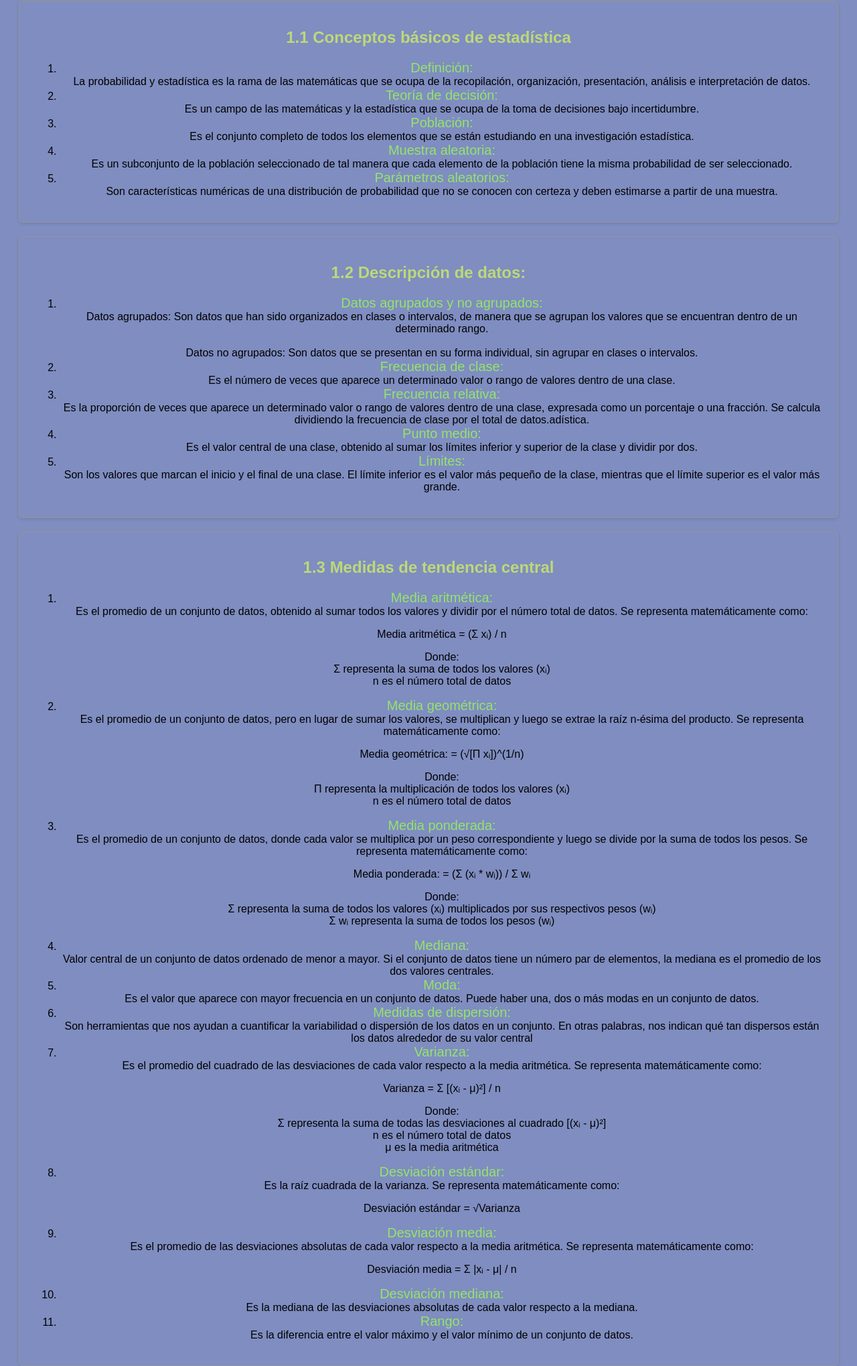
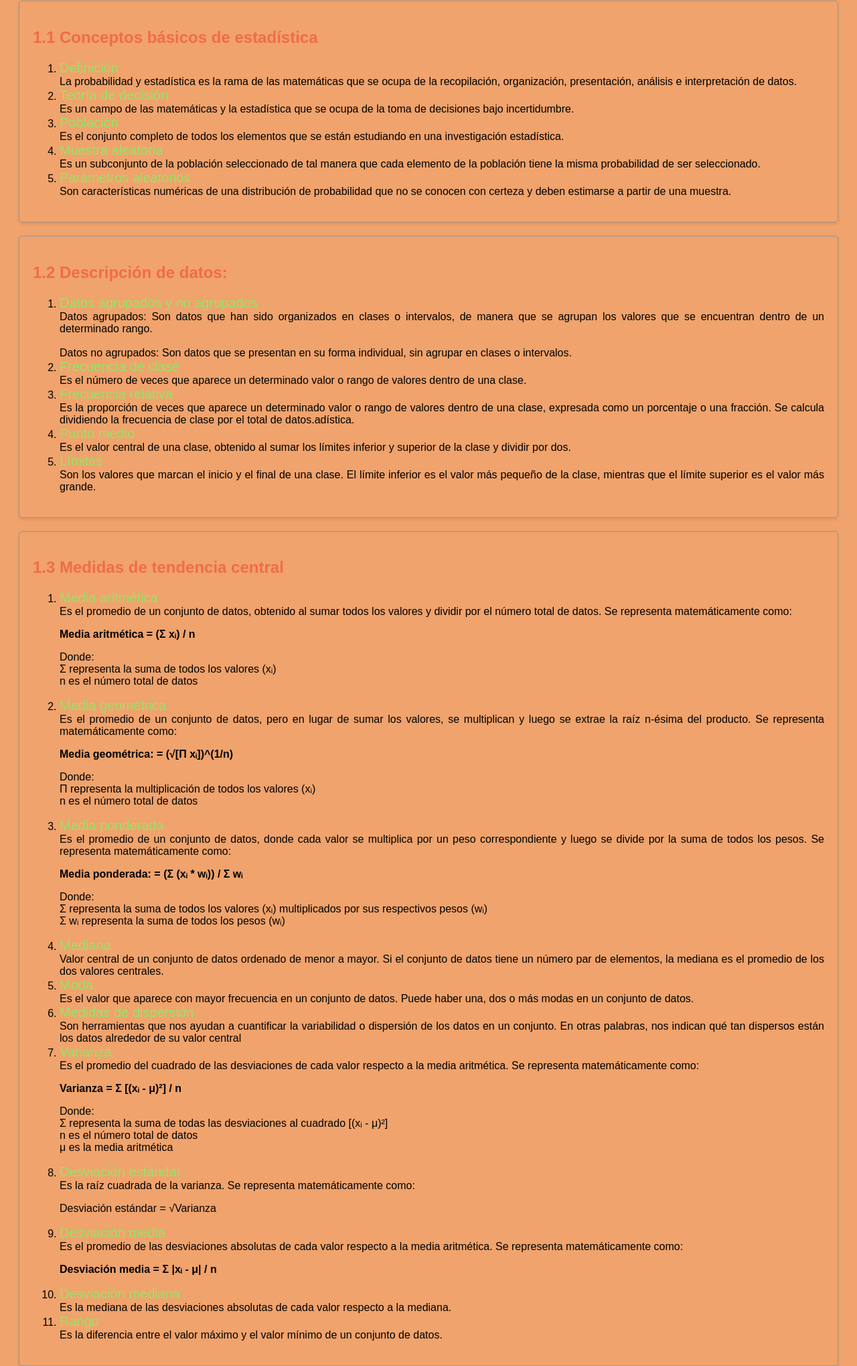
Before and after one commit to imacc19/TemarioPE, a plain HTML site: page index.html in a window 1280 px wide. Shown: the part 79-2118 px from the top of the page at 67% size. Drawn offline with Linux system fonts and the light colour scheme.

Commit message:
Se hicieron los cambios correspondientes

```diff
--- a/index.html
+++ b/index.html
@@ -6,17 +6,17 @@
     <title>Temario PE</title>
     <style>
         body {
-            background-color: rgb(127, 141, 192);
+            background-color: rgb(240, 163, 108);
             font-family: Arial, sans-serif;
-            text-align: center;
+            text-align: justify;
         }
 
         h1 {
-            color: rgb(51, 51, 153);
+            color: rgb(109, 87, 16);
         }
 
         h2 {
-            color: rgb(189, 217, 119);
+            color: rgb(240, 108, 72);
         }
 
         section {
@@ -30,108 +30,108 @@
     </style>
 </head>
 <body>
-    <h1>Tema 1 Estadística descriptiva</h1>
+    <h1  style="text-align: center;">Tema 1 Estadística descriptiva</h1>
 
     <section> <h2>1.1 Conceptos básicos de estadística</h2>
         <ol>
-            <li><n style="font-size: 20px; color: #94e468;">Definición:</n><br>
+            <li><n style="font-size: 20px; color: #94e468;">Definición</n><br>
                 La probabilidad y estadística es la rama de las matemáticas que se ocupa de la recopilación, organización, presentación, análisis e interpretación de datos.</li>
-            <li><n style="font-size: 20px; color: #94e468;">Teoría de decisión:</n><br>
+            <li><n style="font-size: 20px; color: #94e468;">Teoría de decisión</n><br>
                 Es un campo de las matemáticas y la estadística que se ocupa de la toma de decisiones bajo incertidumbre.
-            <li><n style="font-size: 20px; color: #94e468;">Población:</n><br>
+            <li><n style="font-size: 20px; color: #94e468;">Población</n><br>
                 Es el conjunto completo de todos los elementos que se están estudiando en una investigación estadística.
-            <li><n style="font-size: 20px; color: #94e468;">Muestra aleatoria:</n><br>
+            <li><n style="font-size: 20px; color: #94e468;">Muestra aleatoria</n><br>
                     Es un subconjunto de la población seleccionado de tal manera que cada elemento de la población tiene la misma probabilidad de ser seleccionado.
-            <li><n style="font-size: 20px; color: #94e468;">Parámetros aleatorios:</n><br>
+            <li><n style="font-size: 20px; color: #94e468;">Parámetros aleatorios</n><br>
                 Son características numéricas de una distribución de probabilidad que no se conocen con certeza y deben estimarse a partir de una muestra.
                 </ol>
     </section>
 
     <section> <h2>1.2 Descripción de datos:</h2>
         <ol>
-            <li><n style="font-size: 20px; color: #94e468;">Datos agrupados y no agrupados:</n><br>
+            <li><n style="font-size: 20px; color: #94e468;">Datos agrupados y no agrupados</n><br>
 
             <n>Datos agrupados: </n> Son datos que han sido organizados en clases o intervalos, de manera que se agrupan los valores que se encuentran dentro de un determinado rango.<br>
             <br><n>Datos no agrupados: </n> Son datos que se presentan en su forma individual, sin agrupar en clases o intervalos.
             </li>
 
-            <li><n style="font-size: 20px; color: #94e468;">Frecuencia de clase:</n><br>
+            <li><n style="font-size: 20px; color: #94e468;">Frecuencia de clase</n><br>
                 Es el número de veces que aparece un determinado valor o rango de valores dentro de una clase.
 
-            <li><n style="font-size: 20px; color: #94e468;">Frecuencia relativa:</n><br>
+            <li><n style="font-size: 20px; color: #94e468;">Frecuencia relativa</n><br>
                 Es la proporción de veces que aparece un determinado valor o rango de valores dentro de una clase, expresada como un porcentaje o una fracción. Se calcula dividiendo la frecuencia de clase por el total de datos.adística.
 
-            <li><n style="font-size: 20px; color: #94e468;">Punto medio:</n><br>
+            <li><n style="font-size: 20px; color: #94e468;">Punto medio</n><br>
                 Es el valor central de una clase, obtenido al sumar los límites inferior y superior de la clase y dividir por dos.
 
-            <li><n style="font-size: 20px; color: #94e468;">Límites:</n><br>
+            <li><n style="font-size: 20px; color: #94e468;">Límites</n><br>
                 Son los valores que marcan el inicio y el final de una clase. El límite inferior es el valor más pequeño de la clase, mientras que el límite superior es el valor más grande.
                 </ol>
     </section>
 
     <section> <h2>1.3 Medidas de tendencia central</h2>
         <ol>
-            <li><n style="font-size: 20px; color: #94e468;">Media aritmética:</n><br>
+            <li><n style="font-size: 20px; color: #94e468;">Media aritmética</n><br>
                 Es el promedio de un conjunto de datos, obtenido al sumar todos los valores y dividir por el número total de datos. Se representa matemáticamente como:
 
-                <p>Media aritmética = (Σ xᵢ) / n</p>
+                <p><strong>Media aritmética = (Σ xᵢ) / n</strong></p>
                 <p>Donde: <br>
 
                     Σ representa la suma de todos los valores (xᵢ) <br>
                     n es el número total de datos</p>
 
-            <li><n style="font-size: 20px; color: #94e468;">Media geométrica:</n><br>
+            <li><n style="font-size: 20px; color: #94e468;">Media geométrica</n><br>
                 Es el promedio de un conjunto de datos, pero en lugar de sumar los valores, se multiplican y luego se extrae la raíz n-ésima del producto. Se representa matemáticamente como:
 
-                <p>Media geométrica: = (√[Π xᵢ])^(1/n)</p>
+                <p><strong>Media geométrica: = (√[Π xᵢ])^(1/n)</strong></p>
                 <p>Donde: <br>
 
-                    Π representa la multiplicación de todos los valores (xᵢ) <br>
+                    Π representa la multiplicación de todos los valores (xᵢ)<br>
                     n es el número total de datos</p>
 
-            <li><n style="font-size: 20px; color: #94e468;">Media ponderada:</n><br>
+            <li><n style="font-size: 20px; color: #94e468;">Media ponderada</n><br>
                 Es el promedio de un conjunto de datos, donde cada valor se multiplica por un peso correspondiente y luego se divide por la suma de todos los pesos. Se representa matemáticamente como:
 
-                <p>Media ponderada: = (Σ (xᵢ * wᵢ)) / Σ wᵢ</p>
+                <p><strong>Media ponderada: = (Σ (xᵢ * wᵢ)) / Σ wᵢ</strong></p>
                 <p>Donde: <br>
 
                     Σ representa la suma de todos los valores (xᵢ) multiplicados por sus respectivos pesos (wᵢ) <br>
                     Σ wᵢ representa la suma de todos los pesos (wᵢ)</p>
 
-            <li><n style="font-size: 20px; color: #94e468;">Mediana:</n><br>
+            <li><n style="font-size: 20px; color: #94e468;">Mediana</n><br>
                 Valor central de un conjunto de datos ordenado de menor a mayor. Si el conjunto de datos tiene un número par de elementos, la mediana es el promedio de los dos valores centrales.
 
-            <li><n style="font-size: 20px; color: #94e468;">Moda:</n><br>
+            <li><n style="font-size: 20px; color: #94e468;">Moda</n><br>
                 Es el valor que aparece con mayor frecuencia en un conjunto de datos. Puede haber una, dos o más modas en un conjunto de datos.
 
-                <li><n style="font-size: 20px; color: #94e468;">Medidas de dispersión:</n><br>
+                <li><n style="font-size: 20px; color: #94e468;">Medidas de dispersión</n><br>
                     Son herramientas que nos ayudan a cuantificar la variabilidad o dispersión de los datos en un conjunto. En otras palabras, nos indican qué tan dispersos están los datos alrededor de su valor central
 
 
-                    <li><n style="font-size: 20px; color: #94e468;">Varianza:</n><br>
+                    <li><n style="font-size: 20px; color: #94e468;">Varianza</n><br>
                         Es el promedio del cuadrado de las desviaciones de cada valor respecto a la media aritmética. Se representa matemáticamente como:
 
-                        <p>Varianza = Σ [(xᵢ - μ)²] / n</p>
+                        <p><strong>Varianza = Σ [(xᵢ - μ)²] / n</strong></p>
                         <p>Donde: <br>
 
                             Σ representa la suma de todas las desviaciones al cuadrado [(xᵢ - μ)²] <br>
                             n es el número total de datos <br>
                             μ es la media aritmética</p>
 
-                            <li><n style="font-size: 20px; color: #94e468;">Desviación estándar:</n><br>
+                            <li><n style="font-size: 20px; color: #94e468;">Desviación estándar</n><br>
                                 Es la raíz cuadrada de la varianza. Se representa matemáticamente como:
 
                                 <p>Desviación estándar = √Varianza</p>
 
-                                <li><n style="font-size: 20px; color: #94e468;">Desviación media:</n><br>
+                                <li><n style="font-size: 20px; color: #94e468;">Desviación media</n><br>
                                     Es el promedio de las desviaciones absolutas de cada valor respecto a la media aritmética. Se representa matemáticamente como:
 
-                                    <p> Desviación media = Σ |xᵢ - μ| / n</p>
+                                    <p> <strong>Desviación media = Σ |xᵢ - μ| / n</strong></p>
 
-                                    <li><n style="font-size: 20px; color: #94e468;">Desviación mediana:</n><br>
+                                    <li><n style="font-size: 20px; color: #94e468;">Desviación mediana</n><br>
                                         Es la mediana de las desviaciones absolutas de cada valor respecto a la mediana.
 
-                                <li><n style="font-size: 20px; color: #94e468;">Rango:</n><br>
+                                <li><n style="font-size: 20px; color: #94e468;">Rango</n><br>
                                     Es la diferencia entre el valor máximo y el valor mínimo de un conjunto de datos.
                 </ol>
     </section>
@@ -163,13 +163,13 @@
         <p>Es el proceso de organizar y dividir un conjunto de datos en clases o intervalos, con el objetivo de facilitar su análisis y comprensión. Esta técnica es especialmente útil cuando se trabaja con grandes conjuntos de datos, ya que permite resumir la información y obtener una visión general de la distribución de los datos.
             Existen diferentes técnicas de agrupación de datos, cada una con sus propias ventajas y desventajas:</p><br>
 
-            <p style="font-size: 20px; color: #94e468;">1. Agrupación por igual ancho de clase:</p><br>
+            <p style="font-size: 20px; color: #94e468;">1. Agrupación por igual ancho de clase</p><br>
 
             <p>Definición: Esta técnica consiste en dividir el rango de valores en clases o intervalos que tengan el mismo ancho. <br>
                 Ventajas: Es simple y fácil de implementar. <br>
                 Desventajas: Puede no ser adecuada para datos con distribuciones no uniformes, ya que puede generar clases con muy pocos o demasiados datos.</p><br>
 
-            <p style="font-size: 20px; color: #94e468;">2. Agrupación por frecuencias iguales:</p><br>
+            <p style="font-size: 20px; color: #94e468;">2. Agrupación por frecuencias iguales</p><br>
 
             <p>Definición: Esta técnica consiste en dividir el rango de valores en clases o intervalos que contengan un número aproximadamente igual de datos. <br>
                 Ventajas: Se asegura que todas las clases tengan un número similar de datos, lo que facilita la comparación. <br>
@@ -180,20 +180,18 @@
         <p>Son procedimientos estadísticos que se utilizan para seleccionar un subconjunto de elementos (muestra) de una población más grande, con el objetivo de obtener
             información sobre toda la población a partir del análisis de la muestra.</p> <br>
 
-            <p style="font-size: 20px; color: #94e468;">1. Muestreo probabilístico:</p><br>
+            <p style="font-size: 20px; color: #94e468;">1. Muestreo probabilístico</p><br>
             <p>En el muestreo probabilístico, cada elemento de la población tiene una probabilidad conocida y no nula de ser seleccionado para la muestra. Esto garantiza que todos los elementos tengan la misma oportunidad de ser incluidos en la muestra.</p><br>
 
-            <p style="font-size: 20px; color: #94e468;">2. Muestreo no probabilístico:</p><br>
+            <p style="font-size: 20px; color: #94e468;">2. Muestreo no probabilístico</p><br>
             <p>En el muestreo no probabilístico, no se conoce la probabilidad de selección de cada elemento de la población. Esto significa que no todos los elementos tienen la misma oportunidad de ser incluidos en la muestra.</p><br>
     </section>
 
     <section> <h2>1.8. Histogramas.</h2>
         <p>Un histograma es una representación gráfica que utiliza barras para mostrar la distribución de datos cuantitativos. Se construye dividiendo el rango de valores en intervalos o clases, y luego contando la frecuencia de datos que caen dentro de cada intervalo.
             La altura de cada barra del histograma representa la frecuencia de datos para el intervalo correspondiente.
-        <br>son herramientas gráficas fundamentales en el ámbito de la probabilidad y la estadística, utilizados para representar la distribución de datos cuantitativos. </p> <br>
-
-
+        <br>Son herramientas gráficas fundamentales en el ámbito de la probabilidad y la estadística, utilizados para representar la distribución de datos cuantitativos. </p> <br>
     </section>
-    <p>Autor: Yael Antonio Chavez Atanacio</p>
+ <p> Autor: Yael Antonio Chavez Atanacio</p>
 </body>
 </html>
```
